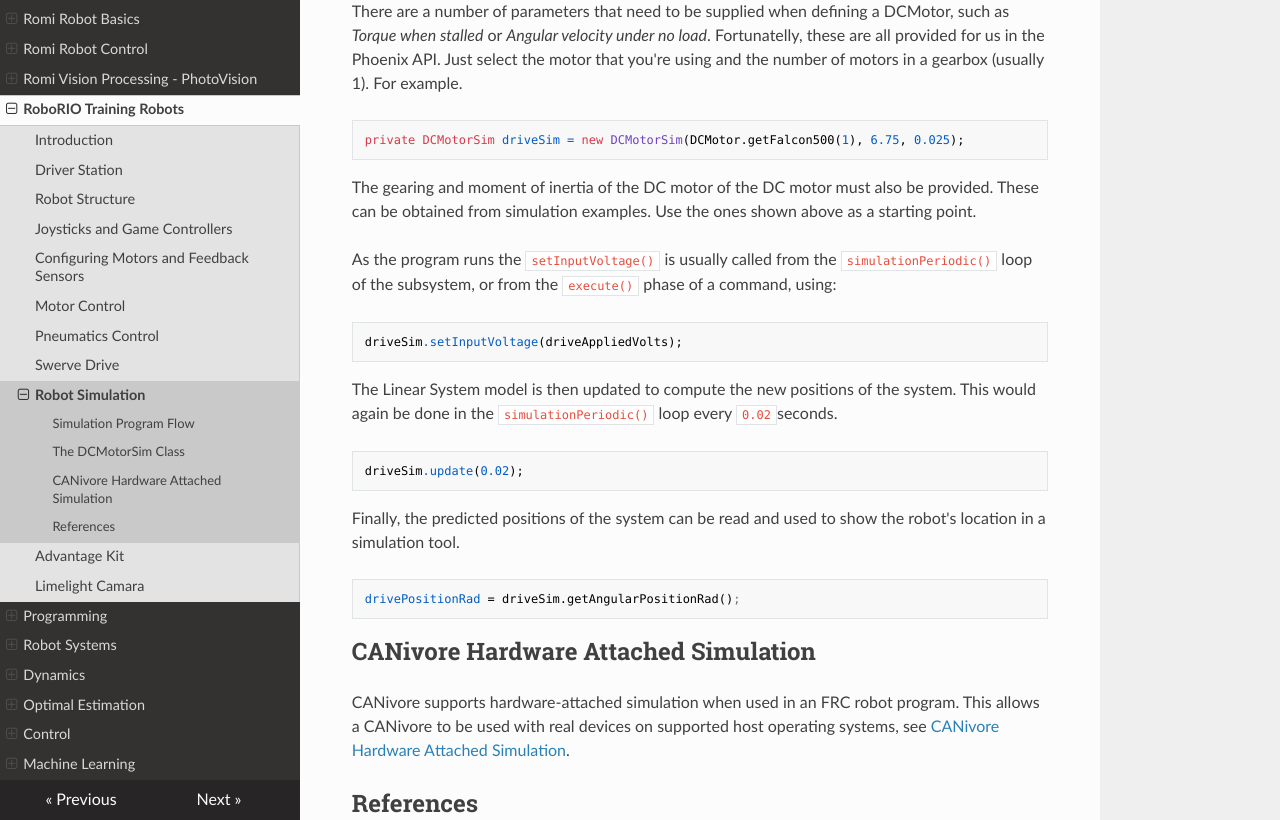
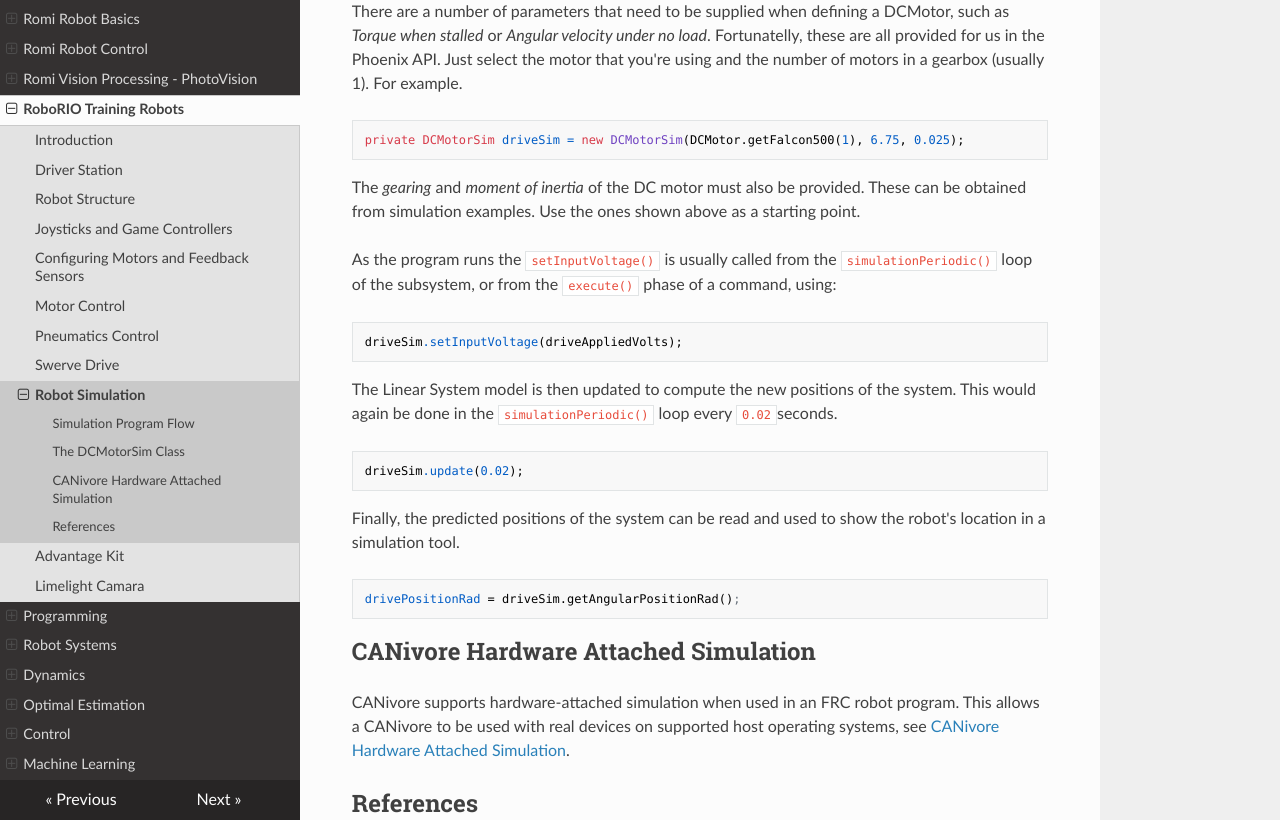
Before and after one commit to FRC-2928/FRC-Programmer-Training, an MkDocs documentation site: the page built from docs/RoboRIO/roboRIOSimulation.md, in a window 1280 px wide and 900 px high, scrolled down 1688 px, cut to the strip 80-900 px from the top of the window. Built offline with MkDocs 1.6.1, drawn with Linux system fonts in a browser that asks for light colours; nearby versions of some CDN libraries.

Commit message:
fixed typo

```diff
--- a/docs/RoboRIO/roboRIOSimulation.md
+++ b/docs/RoboRIO/roboRIOSimulation.md
@@ -21,7 +21,7 @@ There are a number of parameters that need to be supplied when defining a DCMoto
 
 	private DCMotorSim driveSim = new DCMotorSim(DCMotor.getFalcon500(1), 6.75, 0.025);
 
-The gearing and moment of inertia of the DC motor of the DC motor must also be provided.  These can be obtained from simulation examples. Use the ones shown above as a starting point.
+The *gearing* and *moment of inertia* of the DC motor must also be provided.  These can be obtained from simulation examples. Use the ones shown above as a starting point.
 
 As the program runs the `setInputVoltage()` is usually called from the `simulationPeriodic()` loop of the subsystem, or from the `execute()` phase of a command, using:
 
```
